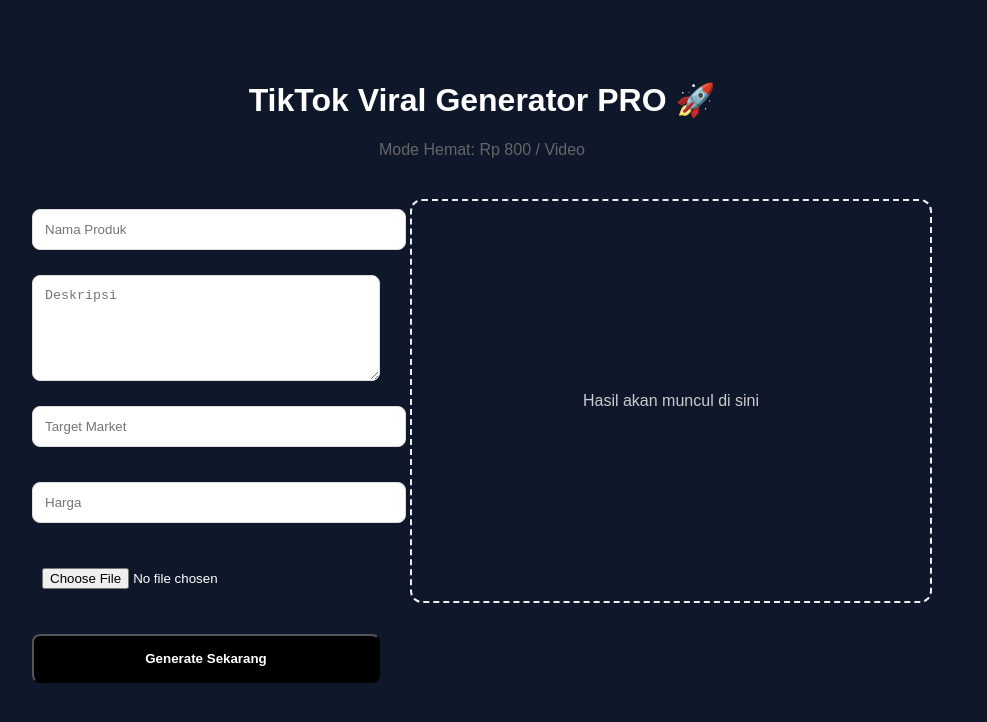
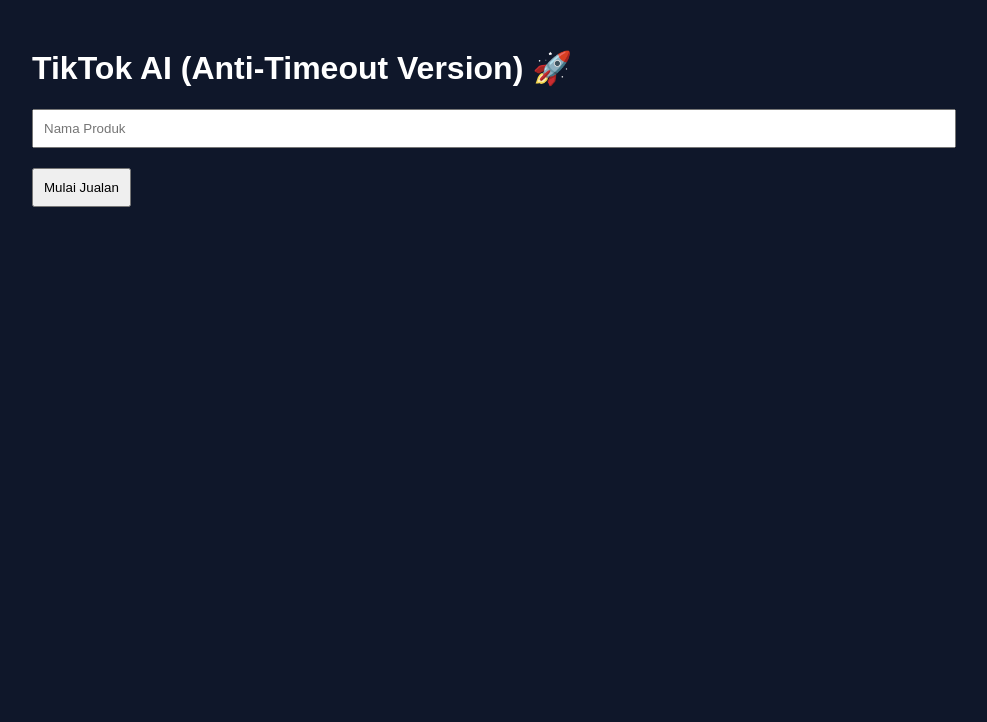
Before and after one commit to LANGLANGSEMESTA/content-creator, a Next.js app: page / in a window 1280 px wide. Shown: the top 722 px of the page, without its empty margins (158-1145 px from the left). Built offline with nearby package versions, Linux system fonts and the light colour scheme.

Commit message:
benerin boros3

```diff
--- a/pages/index.js
+++ b/pages/index.js
@@ -1,158 +1,81 @@
-import { useState, useRef } from "react";
+import { useState } from "react";
 
 export default function Home() {
-  const [form, setForm] = useState({ product: "", description: "", target: "", price: "", style: "soft" });
-  const [image, setImage] = useState(null);
-  const [preview, setPreview] = useState(null);
+  const [form, setForm] = useState({ product: "", description: "" });
   const [data, setData] = useState(null);
   const [images, setImages] = useState([]);
   const [loading, setLoading] = useState(false);
-  const [errorMsg, setErrorMsg] = useState("");
   const [progress, setProgress] = useState("");
-
-  const controllerRef = useRef(null);
-
-  const compressImage = async (file) => {
-    return new Promise((resolve) => {
-      const reader = new FileReader();
-      reader.readAsDataURL(file);
-      reader.onload = (e) => {
-        const img = new Image();
-        img.src = e.target.result;
-        img.onload = () => {
-          const canvas = document.createElement("canvas");
-          const MAX_WIDTH = 800;
-          const scale = MAX_WIDTH / img.width;
-          canvas.width = MAX_WIDTH;
-          canvas.height = img.height * scale;
-          const ctx = canvas.getContext("2d");
-          ctx.drawImage(img, 0, 0, canvas.width, canvas.height);
-          resolve(canvas.toDataURL("image/jpeg", 0.7));
-        };
-      };
-    });
-  };
-
-  const parseResult = (text) => {
-    const get = (tag) => {
-      // Regex fleksibel mendukung **[TAG]** atau [TAG] serta variasi bahasa
-      let pattern = tag;
-      if (tag === "NARASI") pattern = "(NARASI|NARRATION)";
-      if (tag === "STORY") pattern = "(STORY|STORYTELLING)";
-
-      const regex = new RegExp(`\\[\\*?${pattern}\\*?\\]([\\s\\S]*?)(?=\\[|$)`, "i");
-      const match = text.match(regex);
-      return match ? match[1].trim() : "";
-    };
-
-    return {
-      story: get("STORY"),
-      narration: get("NARASI"),
-      caption: get("CAPTION"),
-    };
-  };
 
   const handleSubmit = async (e) => {
     e.preventDefault();
     setLoading(true);
-    setErrorMsg("");
-    setData(null);
     setImages([]);
-    setProgress("Mempersiapkan data...");
-
-    if (controllerRef.current) controllerRef.current.abort();
-    const newController = new AbortController();
-    controllerRef.current = newController;
+    setProgress("Sedang menyusun naskah...");
 
     try {
-      let base64Image = null;
-      if (image) {
-        setProgress("Mengoptimalkan foto...");
-        base64Image = await compressImage(image);
-      }
-
-      setProgress("Generate 10 Gambar & Script (15-20 detik)...");
+      // Step 1: Ambil Teks & Daftar Prompt
       const res = await fetch("/api/generate", {
         method: "POST",
         headers: { "Content-Type": "application/json" },
-        body: JSON.stringify({ ...form, image: base64Image }),
-        signal: newController.signal,
+        body: JSON.stringify(form),
       });
+      const json = await res.json();
 
-      const json = await res.json();
-      if (!res.ok) throw new Error(json.error || "Gagal memproses");
+      const get = (tag) => {
+        const reg = new RegExp(`\\[${tag}\\]([\\s\\S]*?)(?=\\[|$)`, "i");
+        return json.result.match(reg)?.[1]?.trim() || "";
+      };
 
-      const parsed = parseResult(json.result);
+      setData({ story: get("STORY"), narasi: get("NARASI"), caption: get("CAPTION") });
 
-      if (!parsed.story && json.images.length === 0) {
-        throw new Error("Hasil kosong. Silakan coba lagi.");
+      // Step 2: Generate Gambar Satu per Satu (Agar tidak timeout di Vercel)
+      const tempImages = [];
+      for (let i = 0; i < json.prompts.length; i++) {
+        setProgress(`Menggambar scene ${i + 1} dari ${json.prompts.length}...`);
+        const imgRes = await fetch("/api/image", {
+          method: "POST",
+          headers: { "Content-Type": "application/json" },
+          body: JSON.stringify({ prompt: json.prompts[i] }),
+        });
+        const imgJson = await imgRes.json();
+        if (imgJson.url) {
+          tempImages.push(imgJson.url);
+          setImages([...tempImages]); // Update UI langsung tiap satu gambar selesai
+        }
       }
-
-      setData(parsed);
-      setImages(json.images || []);
-      setProgress("");
+      setProgress("Selesai!");
     } catch (err) {
-      if (err.name !== "AbortError") setErrorMsg(err.message);
+      alert("Error: " + err.message);
     } finally {
       setLoading(false);
     }
   };
 
   return (
-    <div style={{ maxWidth: 900, margin: "40px auto", padding: 20, fontFamily: "sans-serif" }}>
-      <header style={{ textAlign: "center", marginBottom: 40 }}>
-        <h1>TikTok Viral Generator PRO 🚀</h1>
-        <p style={{ color: "#666" }}>Mode Hemat: Rp 800 / Video</p>
-      </header>
+    <div style={{ maxWidth: 900, margin: "auto", padding: 20 }}>
+      <h1>TikTok AI (Anti-Timeout Version) 🚀</h1>
+      <form onSubmit={handleSubmit}>
+        <input placeholder="Nama Produk" onChange={e => setForm({...form, product: e.target.value})} required style={{padding:10, marginRight:10}} />
+        <button type="submit" disabled={loading}>{loading ? "Proses..." : "Mulai Jualan"}</button>
+      </form>
 
-      <div style={{ display: "grid", gridTemplateColumns: "1fr 1.5fr", gap: 30 }}>
-        <section>
-          <form onSubmit={handleSubmit} style={{ display: "flex", flexDirection: "column", gap: 15 }}>
-            <input placeholder="Nama Produk" onChange={e => setForm({...form, product: e.target.value})} required style={inputStyle} />
-            <textarea placeholder="Deskripsi" onChange={e => setForm({...form, description: e.target.value})} style={{...inputStyle, height: 80}} />
-            <input placeholder="Target Market" onChange={e => setForm({...form, target: e.target.value})} style={inputStyle} />
-            <input placeholder="Harga" onChange={e => setForm({...form, price: e.target.value})} style={inputStyle} />
-            <input type="file" accept="image/*" onChange={e => {
-              const file = e.target.files[0];
-              if (file) { setImage(file); setPreview(URL.createObjectURL(file)); }
-            }} />
-            {preview && <img src={preview} width="100%" style={{ borderRadius: 10, marginTop: 10 }} />}
-            <button type="submit" disabled={loading} style={{...btnStyle, opacity: loading ? 0.6 : 1}}>
-              {loading ? "Sabar ya..." : "Generate Sekarang"}
-            </button>
-          </form>
-          {progress && <p style={{ color: "#0070f3", marginTop: 15 }}>{progress}</p>}
-          {errorMsg && <p style={{ color: "red", marginTop: 15 }}>⚠️ {errorMsg}</p>}
-        </section>
+      <p style={{color: "blue"}}>{progress}</p>
 
-        <section>
-          {data ? (
-            <div style={{ background: "#fdfdfd", padding: 20, borderRadius: 12, border: "1px solid #eee" }}>
-              <h3>📖 Script Video</h3>
-              <p style={{ whiteSpace: "pre-wrap", fontSize: 14 }}><strong>Alur:</strong> {data.story}</p>
-              <p style={{ whiteSpace: "pre-wrap", fontSize: 14 }}><strong>Voice Over:</strong> {data.narration}</p>
-              <p style={{ whiteSpace: "pre-wrap", fontSize: 14 }}><strong>Caption:</strong> {data.caption}</p>
-
-              <h3 style={{ marginTop: 30 }}>🎬 Storyboard (9:16)</h3>
-              <div style={{ display: "grid", gridTemplateColumns: "1fr 1fr", gap: 10 }}>
-                {images.map((img, i) => (
-                  <div key={i} style={{ textAlign: "center", background: "#fff", padding: 5, borderRadius: 8, border: "1px solid #ddd" }}>
-                    {img.url ? <img src={img.url} width="100%" style={{ borderRadius: 6 }} /> : <div style={{ height: 100, background: "#eee" }}>Gagal Load</div>}
-                    <p style={{ fontSize: 10, margin: "5px 0" }}>Scene {img.scene}: {img.role}</p>
-                  </div>
-                ))}
-              </div>
-            </div>
-          ) : (
-            <div style={{ height: 400, border: "2px dashed #eee", display: "flex", alignItems: "center", justifyContent: "center", color: "#ccc", borderRadius: 12 }}>
-              {loading ? "Menunggu respon AI..." : "Hasil akan muncul di sini"}
-            </div>
-          )}
-        </section>
-      </div>
+      {data && (
+        <div style={{ display: "grid", gridTemplateColumns: "1fr 1fr", gap: 20, marginTop: 20 }}>
+          <div style={{ background: "#f9f9f9", padding: 15 }}>
+            <h3>Script:</h3>
+            <p><strong>Voice Over:</strong> {data.narasi}</p>
+            <p><strong>Caption:</strong> {data.caption}</p>
+          </div>
+          <div style={{ display: "grid", gridTemplateColumns: "1fr 1fr", gap: 10 }}>
+            {images.map((url, i) => (
+              <img key={i} src={url} width="100%" style={{ borderRadius: 8, border: "2px solid #000" }} />
+            ))}
+          </div>
+        </div>
+      )}
     </div>
   );
 }
-
-const inputStyle = { padding: "12px", borderRadius: "8px", border: "1px solid #ddd" };
-const btnStyle = { padding: "15px", borderRadius: "8px", background: "#000", color: "#fff", fontWeight: "bold", cursor: "pointer" };
```
